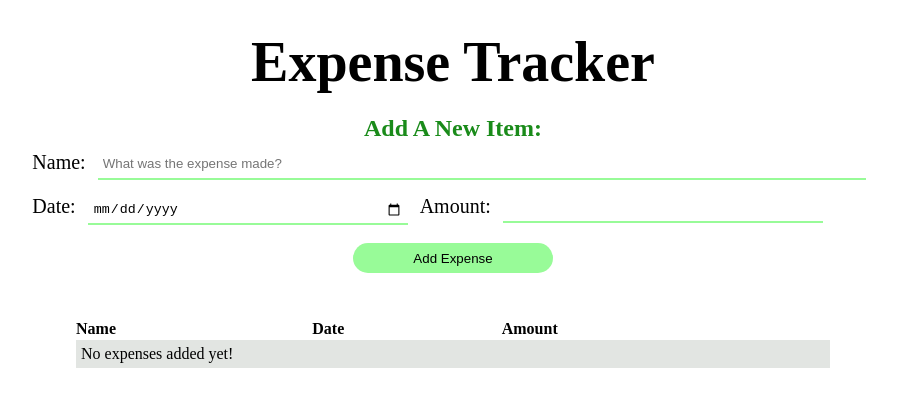
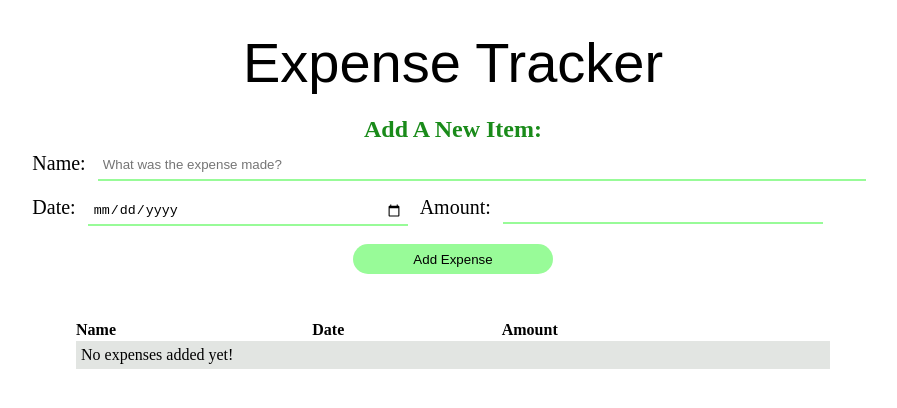
Before and after one commit to Daprojects1/expense-tracker, a plain HTML site: page index.html in a window 1280 px wide. Shown: the whole page, without its empty margins (187-1084 px from the left). Drawn offline with Linux system fonts and the light colour scheme.

Commit message:
change main font

```diff
--- a/style.css
+++ b/style.css
@@ -8,6 +8,8 @@ h1 {
     font-size: 3.5rem;
     text-align: center;
     padding-top: 30px;
+    font-family:Arial, Helvetica, sans-serif;
+    font-weight: 200;
 }
 
 main{
```
